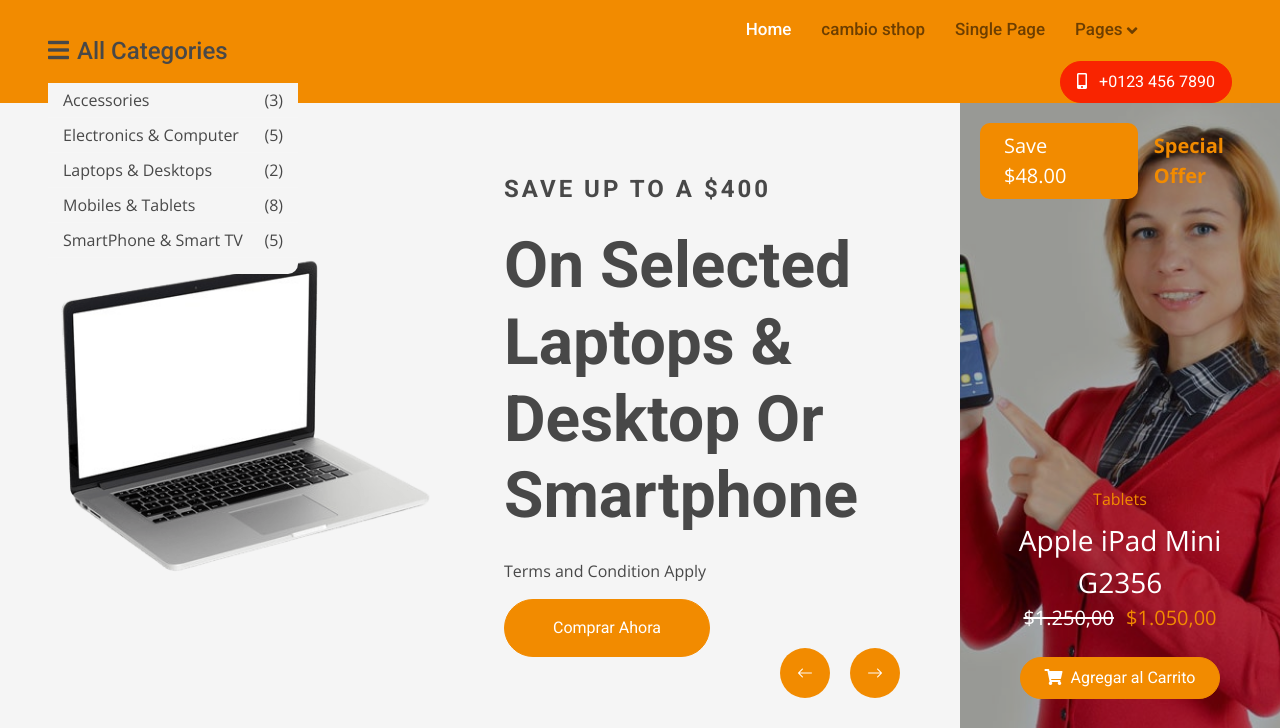
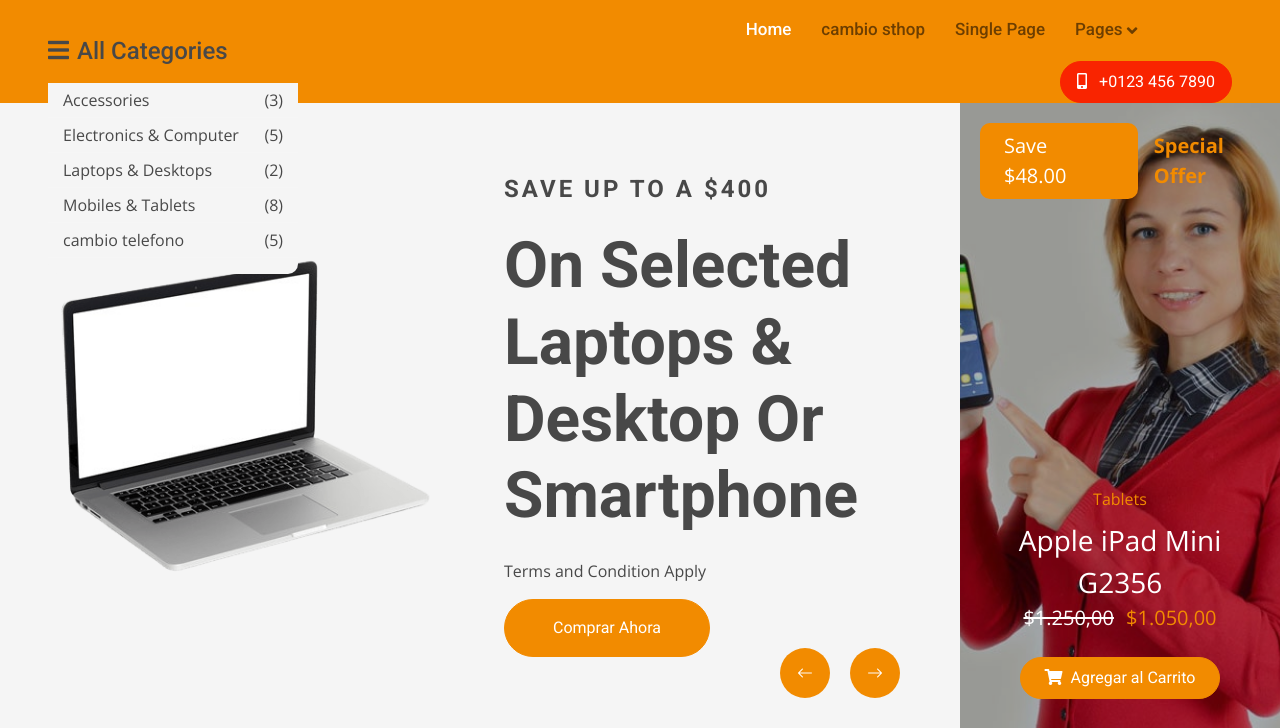
Before and after one commit to kevinsanchez4010/InterfacesRecuperacion, a Django app: page / in a window 1280 px wide, after a click on "All Categories". Shown: the part 153-881 px from the top of the page. Run offline with Django 5.2, Linux system fonts and the light colour scheme; some libraries are stand-ins or nearby versions.

Commit message:
cambio telefono

```diff
--- a/inicio/templates/index.html
+++ b/inicio/templates/index.html
@@ -140,7 +140,7 @@
                                 </li>
                                 <li>
                                     <div class="categories-bars-item">
-                                        <a href="#">SmartPhone & Smart TV</a>
+                                        <a href="#">cambio telefono</a>
                                         <span>(5)</span>
                                     </div>
                                 </li>
```
